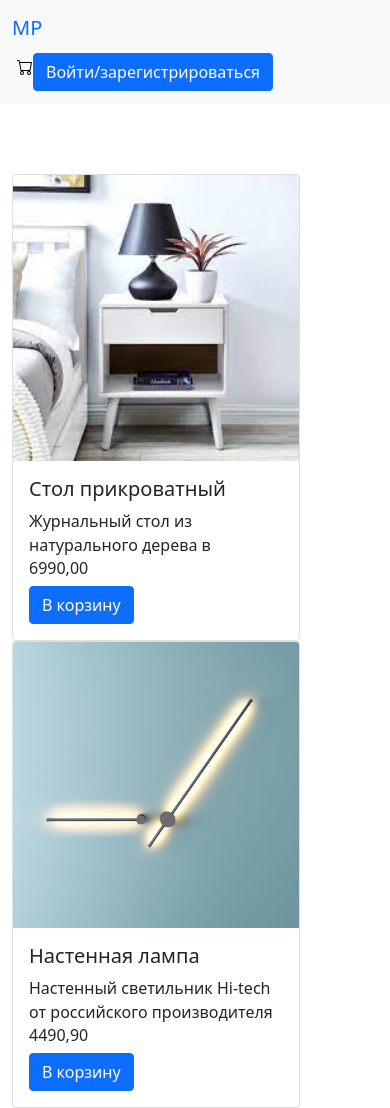
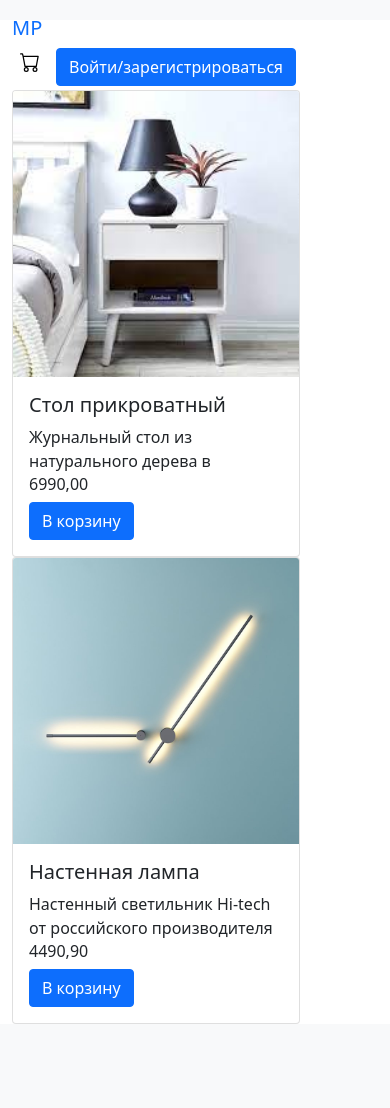
Before and after one commit to mikarpechenkov/web_programming, a Django app: page /stock/ in a window 390 px wide. After the commit the page ends 1024 px from the top, so only its background shows below. Run offline with Django 4.2, Linux system fonts and the light colour scheme; data comes from the database, SQL or seed files in the repository.

Commit message:
Отредачил страницу магазина, подправил визуал

```diff
--- a/stock/models.py
+++ b/stock/models.py
@@ -7,7 +7,7 @@ class Goods(models.Model):
     details = models.TextField('Описание товара')
     price = models.DecimalField('Цена товара', max_digits=10, decimal_places=2)
 
-    def __str(self):
+    def __str__(self):
         return self.title
 
     class Meta:
--- a/stock/static/stock/css/stock.css
+++ b/stock/static/stock/css/stock.css
@@ -7,6 +7,6 @@
     height:50px;
 }
 
-.d-flex{
-    margin: 5px;
+.navbar{
+    height: 20px;
 }
--- a/stock/templates/stock/stock.html
+++ b/stock/templates/stock/stock.html
@@ -55,18 +55,23 @@
                 </li>
             </ul>
         </div>
-        <div class="d-flex">
-            <a href="#" role="button"><img src="{% static 'stock/img/cart.svg' %}"></a>
-            <a class="btn btn-primary" href="{% url 'login' %}" role="button">Войти/зарегистрироваться</a>
+        <div class="d-flex flex-row-reverse">
+            <div class="mx-2"><a class="btn btn-primary" href="{% url 'login' %}"
+                                 role="button">Войти/зарегистрироваться</a></div>
+            <div class="mx-2">
+                <div class="d-flex align-items-center">
+                    <a href="#" role="button"><img src="{% static 'stock/img/cart.svg' %}" width="20"
+                                                   height="20"></a></div>
+            </div>
         </div>
     </div>
 </nav>
 <div class="main-content">
     <div class="container">
         <div class="row">
-            <div class="col-lg-4 col-sm-6">
             {% if goods %}
                 {% for el in goods %}
+                    <div class="col-lg-3 col-sm-6">
                         <div class="card" style="width: 18rem;">
                             <img src="{{ el.appearance.url }}" class="card-img-top">
                             <div class="card-body">
@@ -78,6 +83,7 @@
                                 <button type="button" class="btn btn-primary" name="wish">В корзину</button>
                             </div>
                         </div>
+                    </div>
                 {% endfor %}
             {% else %}
                 <p>Пока что товаров нет</p>
@@ -85,6 +91,5 @@
         </div>
     </div>
 </div>
-</div>
 </body>
 </html>
```
Lines whose indentation alone changed are shown as unchanged.
